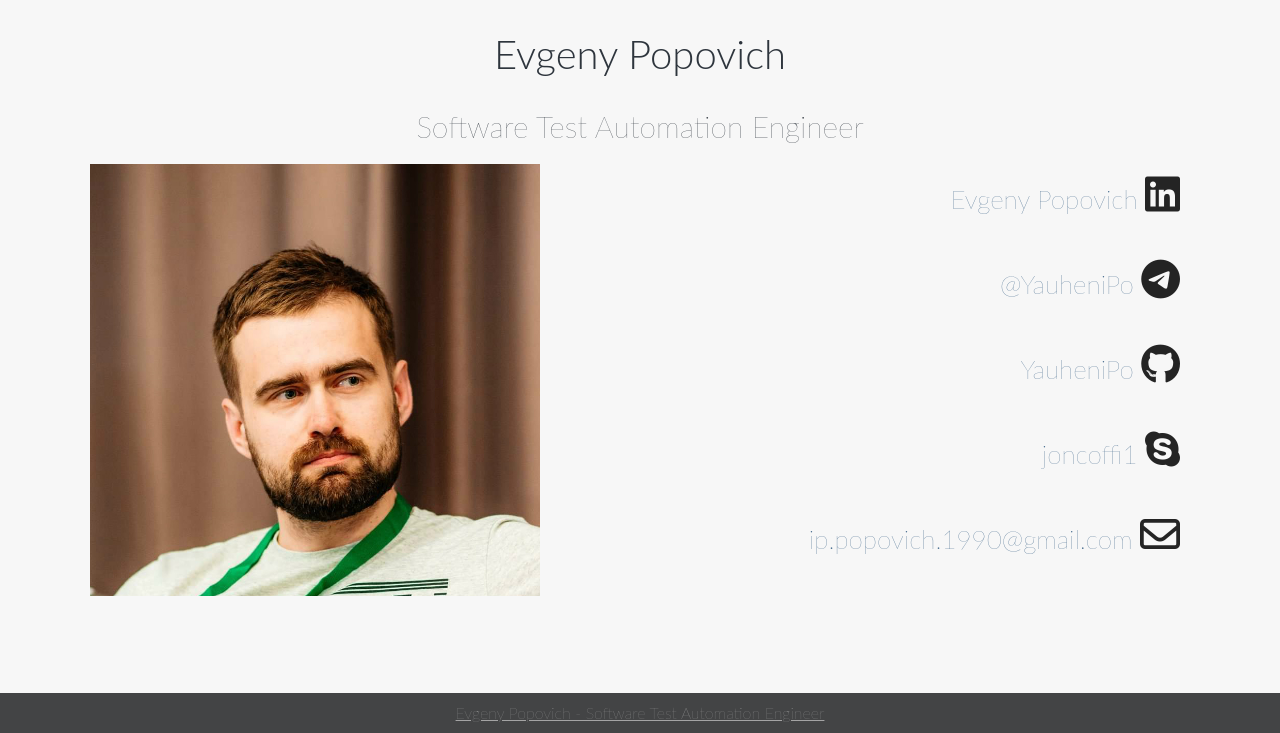
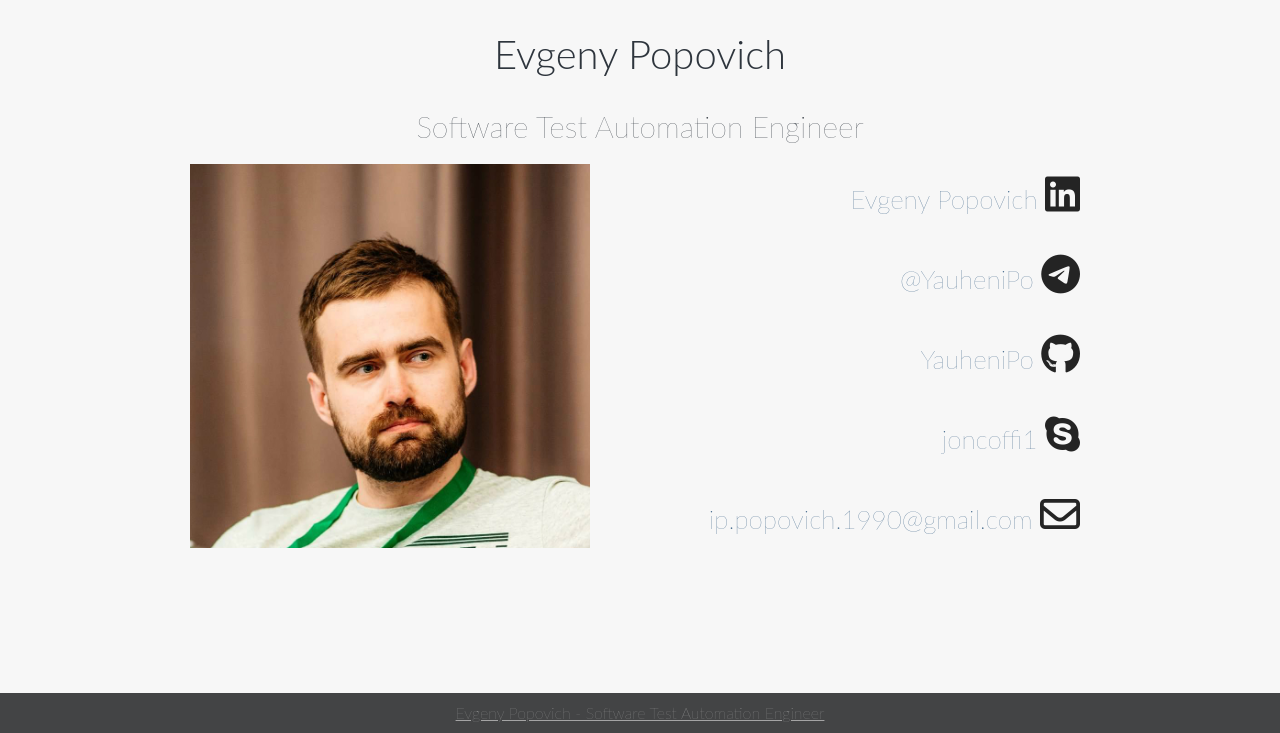
Before and after one commit to YauheniPo/YauheniPo.github.io, a PHP site: page / in a window 1280 px wide. Shown: the part 67-800 px from the top of the page. Run offline with PHP 8.4, Linux system fonts and the light colour scheme; some libraries are stand-ins or nearby versions.

Commit message:
Updated CSS styles

```diff
--- a/css/style.css
+++ b/css/style.css
@@ -54,7 +54,7 @@ body {
 }
 
 #center {
-    width: 1100px;
+    width: 900px;
     margin: 0 auto;
     padding-bottom:50px;
 }
@@ -90,7 +90,7 @@ body {
 }
 
 #avatar {
-    width: 450px;
+    width: 400px;
 /*	padding: 10px;*/
 }
 
@@ -109,7 +109,7 @@ body {
 }
 
 #content #box_text {
-    width: 630px;
+    width: 450px;
 /*    background-color: #ffffff;*/
     float: right;
     padding: 10px 10px 10px 10px;
@@ -121,7 +121,7 @@ body {
     color: #242424;
     font-size: 40px;
     font-weight: 100;
-    margin-bottom: 45px;
+    margin-bottom: 40px;
 }
 
 #content #box_text a {
```
